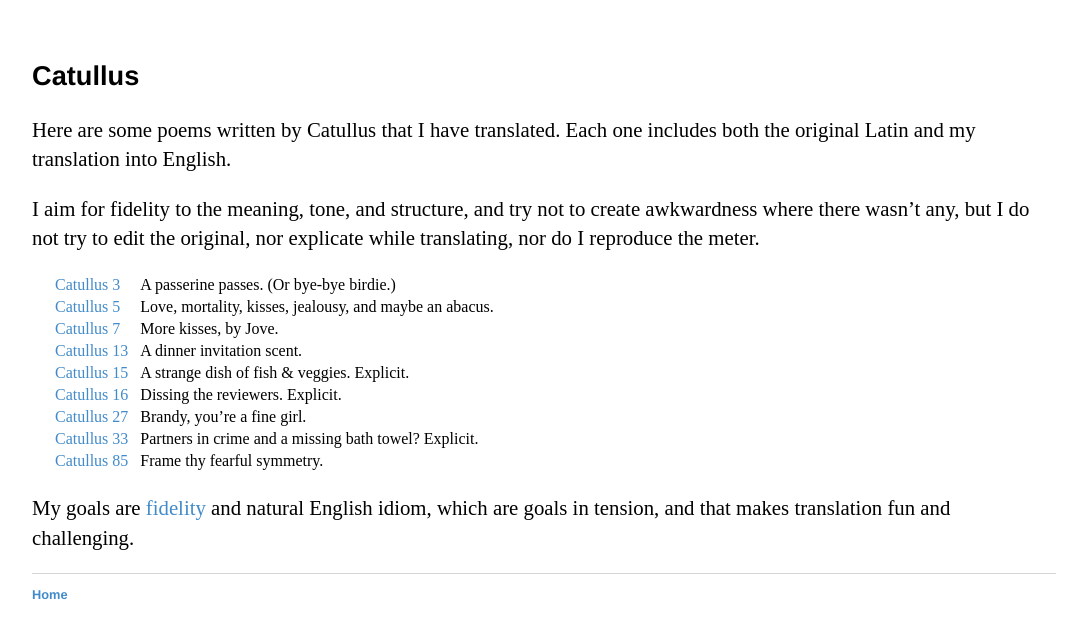
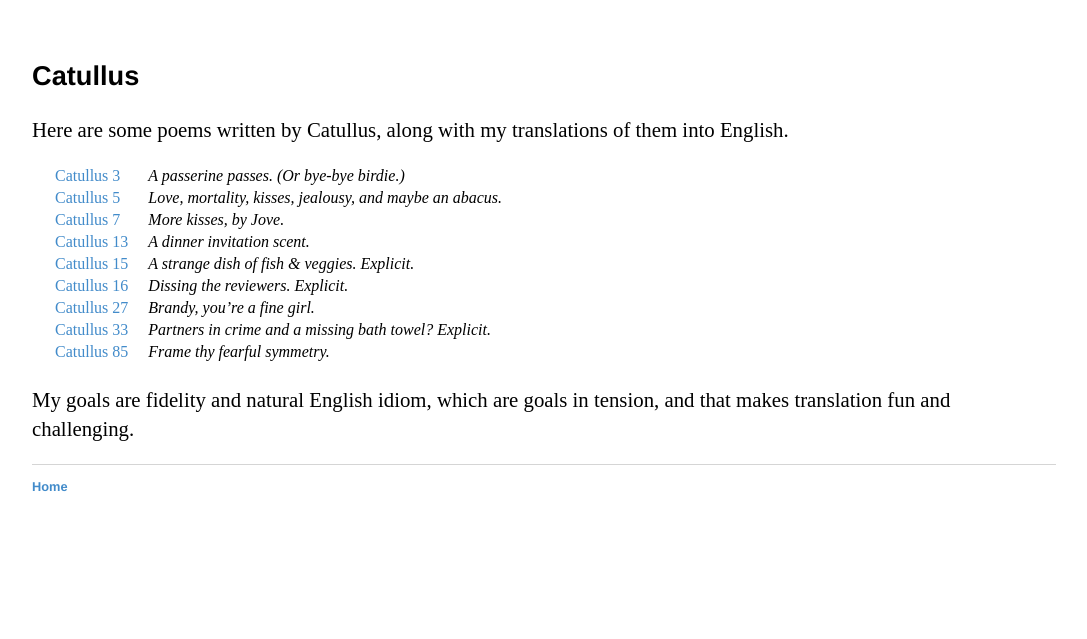
Before and after one commit to ttdoucet/ttdoucet.github.io, a Jekyll site: the page built from catullus/index.md, in a window 1280 px wide. Shown: the top 639 px of the page, without its empty margins (96-1183 px from the left). Built offline with Jekyll 4.4.1, drawn with Linux system fonts in a browser that asks for light colours.

Commit message:
Housekeeping.

```diff
--- a/catullus/index.md
+++ b/catullus/index.md
@@ -4,27 +4,22 @@ title: Catullus poems translated to English.
 ---
 ## Catullus
 
-Here are some poems written by Catullus that I have translated.
-Each one includes both the original Latin and my translation into English.
-
-I aim for fidelity to the meaning, tone, and structure, and try not to
-create awkwardness where there wasn't any, but I do not
-try to edit the original, nor explicate while
-translating, nor do I reproduce the meter.
+Here are some poems written by Catullus, along with my
+translations of them into English.
 
 {: .table-indent}
-| [Catullus 3][cat3]   | | A passerine passes. (Or bye-bye birdie.)                  |
-| [Catullus 5][cat5]   | | Love, mortality, kisses, jealousy, and maybe an abacus.   |
-| [Catullus 7][cat7]   | | More kisses, by Jove.                                     |
-| [Catullus 13][cat13] | | A dinner invitation scent.                                |
-| [Catullus 15][cat15] | | A strange dish of fish &amp; veggies. Explicit.           |
-| [Catullus 16][cat16] | | Dissing the reviewers. Explicit.                          |
-| [Catullus 27][cat27] | | Brandy, you're a fine girl.                               |
-| [Catullus 33][cat33] | | Partners in crime and a missing bath towel?  Explicit.    |
-| [Catullus 85][cat85] | | Frame thy fearful symmetry. |
+| [Catullus 3][cat3]   | | | *A passerine passes. (Or bye-bye birdie.)*                  |
+| [Catullus 5][cat5]   | | | *Love, mortality, kisses, jealousy, and maybe an abacus.*   |
+| [Catullus 7][cat7]   | | | *More kisses, by Jove.*                                     |
+| [Catullus 13][cat13] | | | *A dinner invitation scent.*                                |
+| [Catullus 15][cat15] | | | *A strange dish of fish &amp; veggies. Explicit.*           |
+| [Catullus 16][cat16] | | | *Dissing the reviewers. Explicit.*                          |
+| [Catullus 27][cat27] | | | *Brandy, you're a fine girl.*                               |
+| [Catullus 33][cat33] | | | *Partners in crime and a missing bath towel? Explicit.*     |
+| [Catullus 85][cat85] | | | *Frame thy fearful symmetry.*                               |
 
 
-My goals are [fidelity] and natural English idiom, which are goals in tension,
+My goals are fidelity and natural English idiom, which are goals in tension,
 and that makes translation fun and challenging.
 
 [cat3]: catullus3.pdf
```
Also changed, not shown: catullus/fidelity.md (deleted, +0 -46 lines), index.md (+11 -9 lines).
